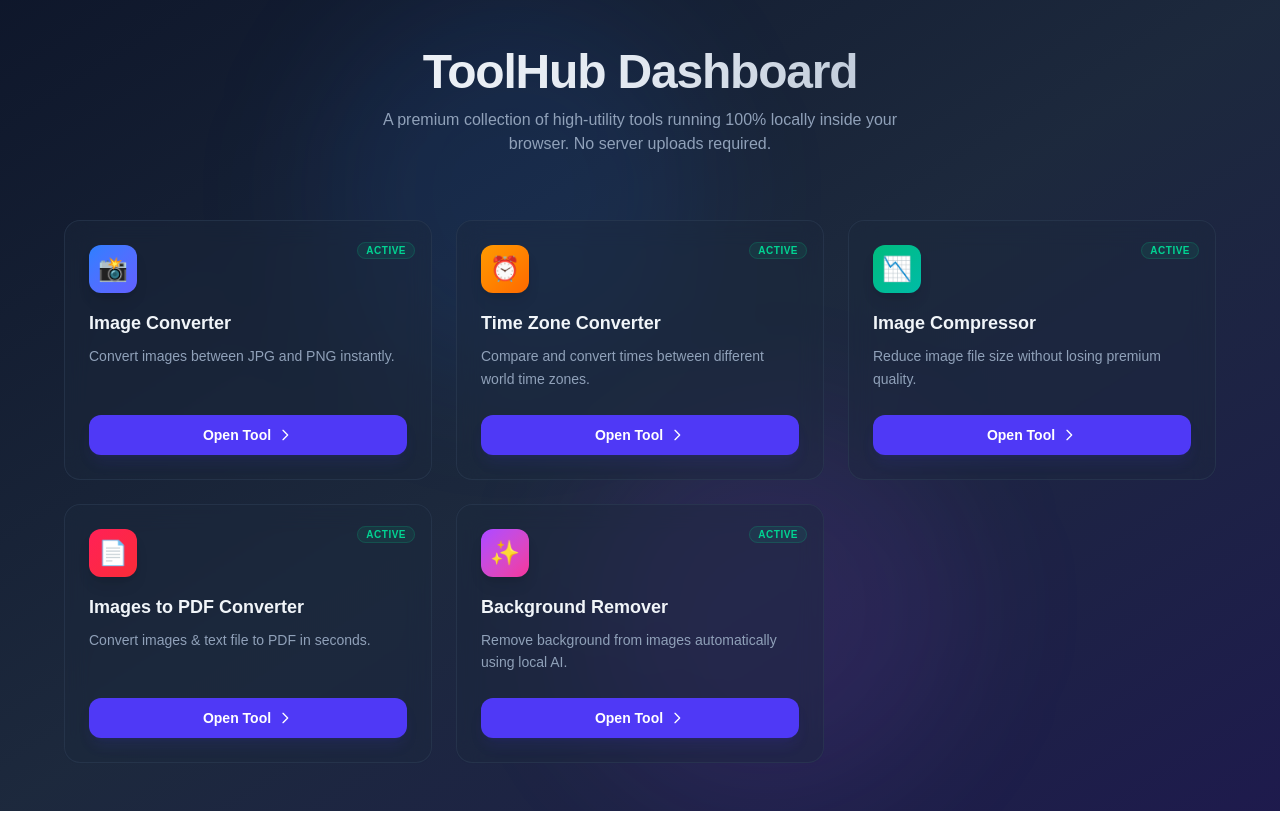
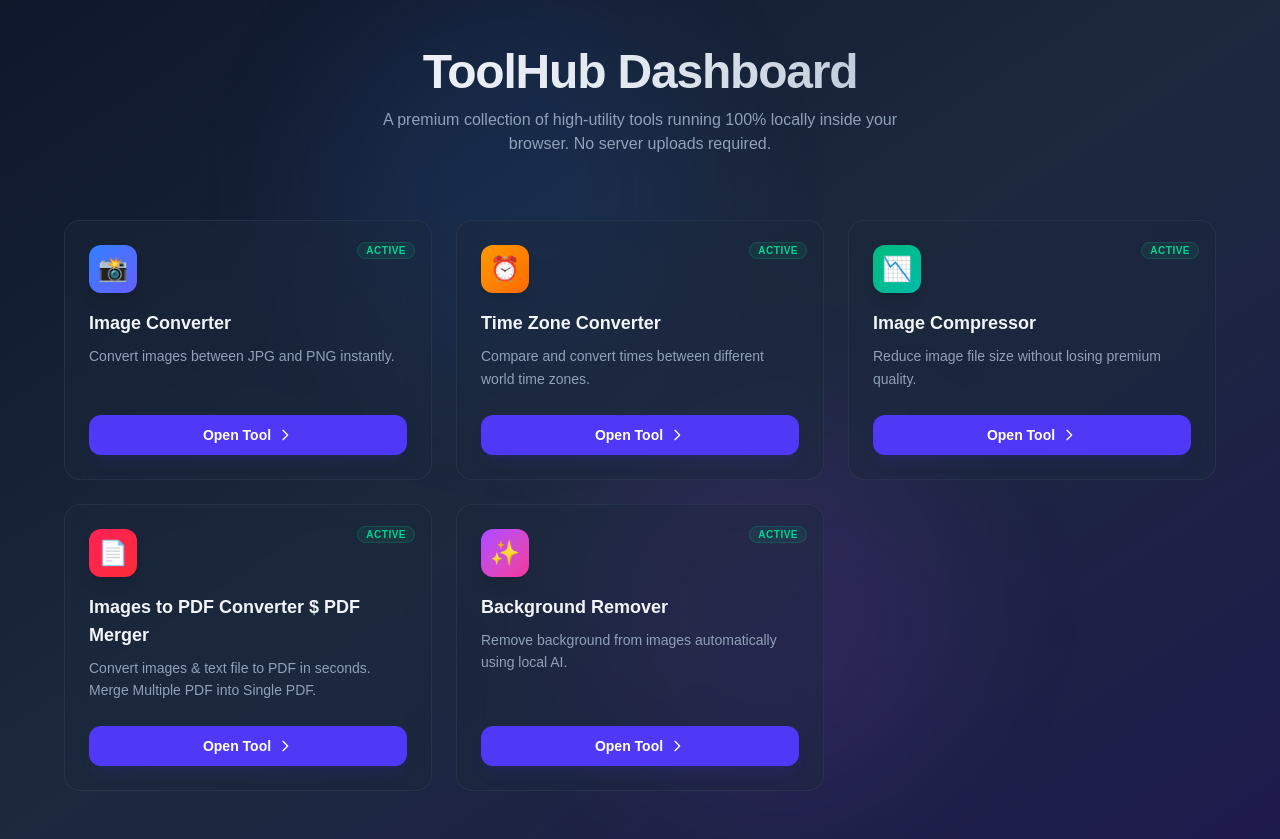
Before and after one commit to afzall07/toolhub, a Next.js app: page / in a window 1280 px wide. Before the commit the page ends 811 px from the top, so only its background shows below. Built offline with nearby package versions, Linux system fonts and the light colour scheme.

Commit message:
change headings

```diff
--- a/app/page.tsx
+++ b/app/page.tsx
@@ -26,8 +26,8 @@ const tools = [
         color: "from-emerald-500 to-teal-500",
     },
     {
-        name: "Images to PDF Converter",
-        description: "Convert images & text file to PDF in seconds.",
+        name: "Images to PDF Converter $ PDF Merger",
+        description: "Convert images & text file to PDF in seconds. Merge Multiple PDF into Single PDF.",
         icon: "📄",
         href: "/image-to-pdf",
         status: "Active",
```
